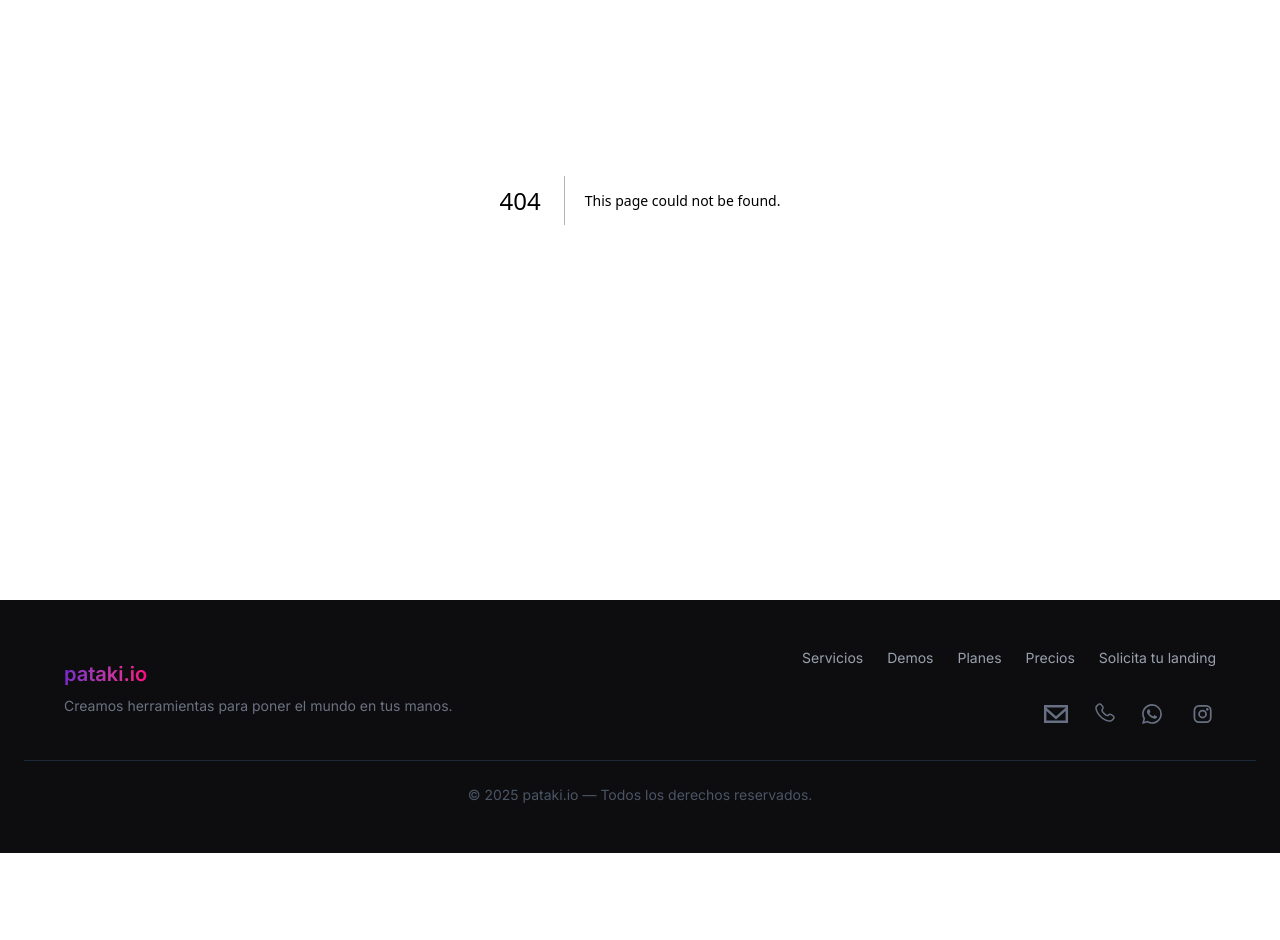
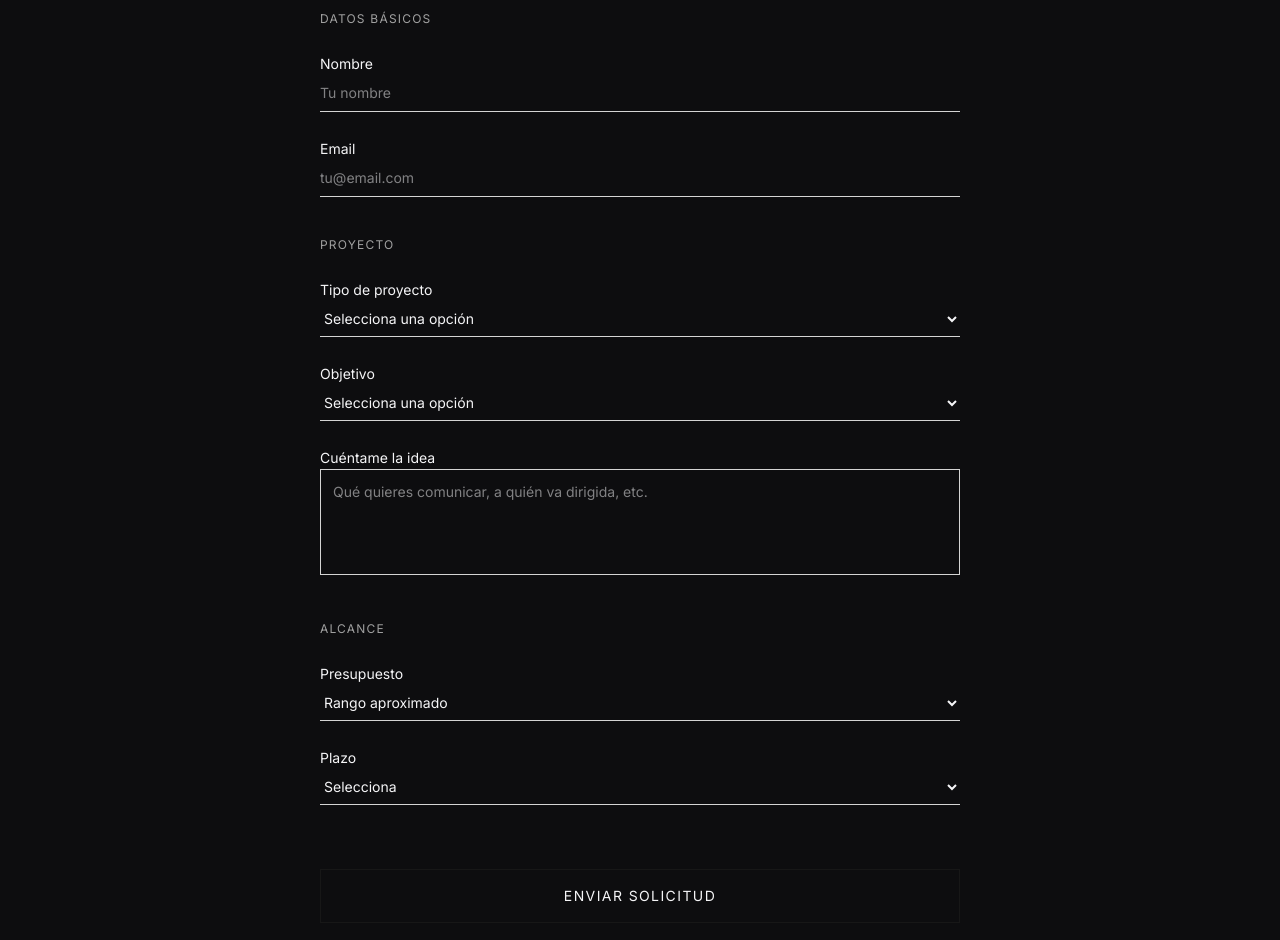
Before and after one commit to alejomayuri/pataki-landing-studio, a Next.js app: page /solicita-tu-landing in a window 1280 px wide. Before the commit this address had no page. Shown: the part 200-1140 px from the top of the page. Before the commit the page ends 1053 px from the top, so only its background shows below. Built offline with nearby package versions, Linux system fonts and the light colour scheme.

Commit message:
bloque contacto en el home

```diff
--- a/src/app/components/Demos/Demos.tsx
+++ b/src/app/components/Demos/Demos.tsx
@@ -19,9 +19,9 @@ const DEMOS = [
     {
         src: "/demos/demo3.png",
         alt: "Demo 3",
-        title: "Tradición, carácter y sabor",
-        desc: "Una web con estética artesanal y energía contemporánea. Perfecta para conectar con la comunidad y destacar su autenticidad.",
-        link: "https://demo1.vercel.app",
+        title: "Estilo, moda y carácter",
+        desc: "Una web con estética minimalista y energía contemporánea. Perfecta para conectar con la comunidad y destacar su autenticidad.",
+        link: "/demo3",
     },
 ];
 
--- /dev/null
+++ b/src/app/components/HomeForm/HomeForm.jsx
@@ -0,0 +1,46 @@
+const HomeForm = () => {
+    return (
+        <section id="demos" className="scroll-mt-16 flex flex-col bg-background py-12 md:py-16">
+            <div className="w-full max-w-6xl mx-auto px-4 sm:px-6">
+                <h2 className="text-3xl sm:text-4xl md:text-5xl font-display leading-tight mb-6 text-foreground text-center md:text-left">
+                    Ponte en{" "}
+                    <span className="bg-clip-text text-transparent bg-gradient-to-r from-[#7928CA] to-[#FF0080]">
+                        contacto
+                    </span>{" "}
+                    con{" "}
+                    <span className="bg-clip-text text-transparent bg-gradient-to-r from-[#7928CA] to-[#FF0080]">
+                        nosotros
+                    </span>{" "}
+                </h2>
+
+                <p className="text-[var(--color-foreground-secondary)] font-sans text-base sm:text-lg max-w-3xl text-center md:text-left mx-auto md:mx-0">
+                    Escríbenos y nos pondremos en contacto contigo para ayudarte a crear la web que necesitas.
+                </p>
+
+                <div className="mt-8 flex-col flex items-left justify-center md:justify-start gap-4">
+                    <input
+                        type="text"
+                        placeholder="Nombre *"
+                        className="w-full max-w-xl px-4 py-3 rounded-md border-b-2 border-[var(--color-galaxy-start)] focus:outline-none focus:border-transparent"
+                    />
+                    <input
+                        type="email"
+                        placeholder="Correo electrónico *"
+                        className="w-full max-w-xl px-4 py-3 rounded-md border-b-2 border-[#BB33A8] focus:outline-none focus:border-transparent"
+                    />
+                    <input
+                        type="text"
+                        placeholder="Teléfono"
+                        className="w-full max-w-xl px-4 py-3 rounded-md border-b-2 border-[var(--color-galaxy-end)] focus:outline-none focus:border-transparent"
+                    />
+                    <button className="w-full max-w-xl font-display cursor-pointer bg-gradient-to-r from-[var(--color-galaxy-start)] to-[var(--color-galaxy-end)] text-white px-4 py-2 sm:py-3 rounded-xl text-sm sm:text-sm md:text-base font-medium hover:from-[#FF0080] hover:to-[#7928CA] transition-colors duration-300 inline-block mt-4">
+                        Enviar
+                    </button>
+                </div>
+
+            </div>
+        </section>
+    );
+};
+
+export default HomeForm;
--- a/src/app/page.tsx
+++ b/src/app/page.tsx
@@ -4,6 +4,7 @@ import Demos from "./components/Demos/Demos";
 import Cta from "./components/Cta/Cta";
 import HowItWorks from "./components/HowItWorks/HowItWorks";
 import Prices from "./components/Prices/Prices";
+import HomeForm from "./components/HomeForm/HomeForm";
 
 export default function Home() {
   return (
@@ -14,6 +15,7 @@ export default function Home() {
         <Cta />
         <HowItWorks />
         <Prices />
+        <HomeForm />
     </>
   );
 }
--- /dev/null
+++ b/src/app/solicita-tu-landing/page.tsx
@@ -0,0 +1,127 @@
+export default function RequestLanding() {
+  return (
+    <main className="px-4 pt-16 pb-24 max-w-2xl mx-auto">
+      {/* Intro */}
+      <section className="mb-12">
+        <h1 className="text-3xl font-semibold leading-tight mb-4">
+          Solicita tu landing
+        </h1>
+        <p className="text-sm text-neutral-500 leading-relaxed">
+          Cuéntame brevemente tu idea. Te responderé personalmente para ver si
+          encajamos y cómo puedo ayudarte.
+        </p>
+      </section>
+
+      {/* Form */}
+      <section>
+        <form className="space-y-10">
+          {/* Datos básicos */}
+          <fieldset className="space-y-6">
+            <legend className="text-xs uppercase tracking-widest text-neutral-400">
+              Datos básicos
+            </legend>
+
+            <div className="space-y-2">
+              <label className="text-sm">Nombre</label>
+              <input
+                type="text"
+                placeholder="Tu nombre"
+                required
+                className="w-full border-b border-neutral-300 bg-transparent py-2 text-sm focus:outline-none focus:border-neutral-900"
+              />
+            </div>
+
+            <div className="space-y-2">
+              <label className="text-sm">Email</label>
+              <input
+                type="email"
+                placeholder="tu@email.com"
+                required
+                className="w-full border-b border-neutral-300 bg-transparent py-2 text-sm focus:outline-none focus:border-neutral-900"
+              />
+            </div>
+          </fieldset>
+
+          {/* Proyecto */}
+          <fieldset className="space-y-6">
+            <legend className="text-xs uppercase tracking-widest text-neutral-400">
+              Proyecto
+            </legend>
+
+            <div className="space-y-2">
+              <label className="text-sm">Tipo de proyecto</label>
+              <select className="w-full border-b border-neutral-300 bg-transparent py-2 text-sm focus:outline-none">
+                <option value="">Selecciona una opción</option>
+                <option>Proyecto personal</option>
+                <option>Negocio / emprendimiento</option>
+                <option>Marca personal</option>
+                <option>Otro</option>
+              </select>
+            </div>
+
+            <div className="space-y-2">
+              <label className="text-sm">Objetivo</label>
+              <select className="w-full border-b border-neutral-300 bg-transparent py-2 text-sm focus:outline-none">
+                <option value="">Selecciona una opción</option>
+                <option>Vender</option>
+                <option>Conseguir contactos</option>
+                <option>Presencia online</option>
+                <option>Otro</option>
+              </select>
+            </div>
+
+            <div className="space-y-2">
+              <label className="text-sm">Cuéntame la idea</label>
+              <textarea
+                rows={4}
+                placeholder="Qué quieres comunicar, a quién va dirigida, etc."
+                className="w-full border border-neutral-300 bg-transparent p-3 text-sm focus:outline-none focus:border-neutral-900 resize-none"
+              />
+            </div>
+          </fieldset>
+
+          {/* Alcance */}
+          <fieldset className="space-y-6">
+            <legend className="text-xs uppercase tracking-widest text-neutral-400">
+              Alcance
+            </legend>
+
+            <div className="space-y-2">
+              <label className="text-sm">Presupuesto</label>
+              <select className="w-full border-b border-neutral-300 bg-transparent py-2 text-sm focus:outline-none">
+                <option value="">Rango aproximado</option>
+                <option>Menos de $300</option>
+                <option>$300 – $600</option>
+                <option>Más de $600</option>
+              </select>
+            </div>
+
+            <div className="space-y-2">
+              <label className="text-sm">Plazo</label>
+              <select className="w-full border-b border-neutral-300 bg-transparent py-2 text-sm focus:outline-none">
+                <option value="">Selecciona</option>
+                <option>Lo antes posible</option>
+                <option>1–2 semanas</option>
+                <option>Flexible</option>
+              </select>
+            </div>
+          </fieldset>
+
+          {/* CTA */}
+          <div className="pt-6">
+            <button
+              type="submit"
+              className="w-full py-4 text-sm uppercase tracking-widest border border-neutral-900 hover:bg-neutral-900 hover:text-white transition"
+            >
+              Enviar solicitud
+            </button>
+
+            <p className="text-xs text-neutral-400 text-center mt-4">
+              Respuesta humana. Sin spam. Sin compromiso.
+            </p>
+          </div>
+        </form>
+      </section>
+    </main>
+  );
+}
```
Also changed, not shown: public/demos/demo3.png.
